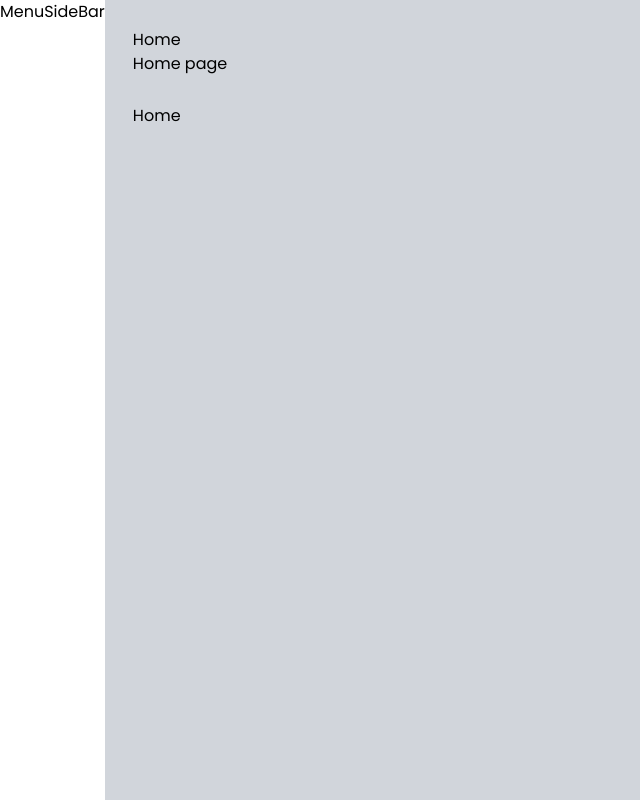
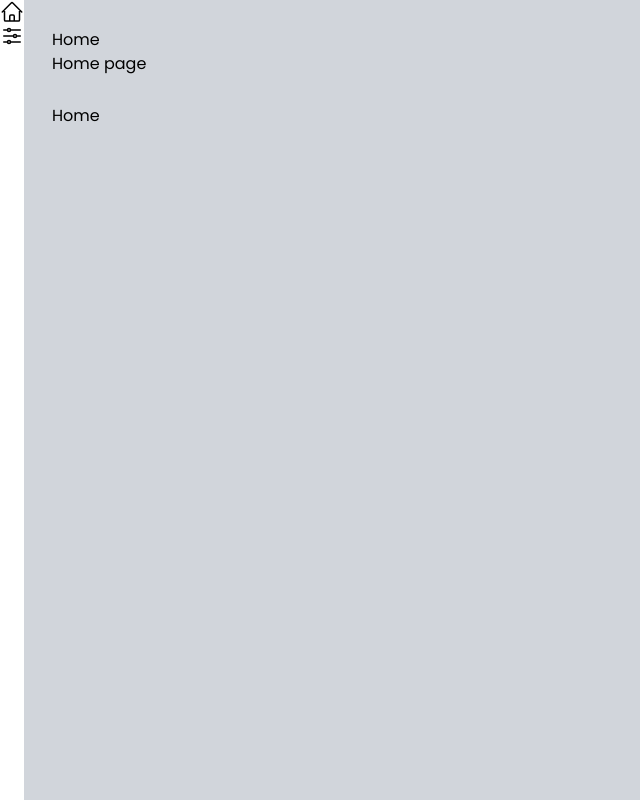
Before and after one commit to walber-vaz/admin-template, a Next.js app: page / in a window 1280 px wide. Shown: the whole page, without its empty margins (0-640 px from the left). Built offline with nearby package versions, Linux system fonts and the light colour scheme.

Commit message:
feat: set icons in menu aside

```diff
--- /dev/null
+++ b/src/components/icons/index.tsx
@@ -0,0 +1,17 @@
+import { SVGAttributes } from "react";
+
+export function HomeIcon(props: SVGAttributes<SVGElement>) {
+  return (
+    <svg fill="none" stroke="currentColor" strokeWidth={1.5} viewBox="0 0 24 24" xmlns="http://www.w3.org/2000/svg" aria-hidden="true" {...props}>
+      <path strokeLinecap="round" strokeLinejoin="round" d="M2.25 12l8.954-8.955c.44-.439 1.152-.439 1.591 0L21.75 12M4.5 9.75v10.125c0 .621.504 1.125 1.125 1.125H9.75v-4.875c0-.621.504-1.125 1.125-1.125h2.25c.621 0 1.125.504 1.125 1.125V21h4.125c.621 0 1.125-.504 1.125-1.125V9.75M8.25 21h8.25" />
+    </svg>
+  );
+}
+
+export function AdjustmentsHorizontalIcon(props: SVGAttributes<SVGElement>) {
+  return (
+    <svg fill="none" stroke="currentColor" strokeWidth={1.5} viewBox="0 0 24 24" xmlns="http://www.w3.org/2000/svg" aria-hidden="true" {...props}>
+      <path strokeLinecap="round" strokeLinejoin="round" d="M10.5 6h9.75M10.5 6a1.5 1.5 0 11-3 0m3 0a1.5 1.5 0 10-3 0M3.75 6H7.5m3 12h9.75m-9.75 0a1.5 1.5 0 01-3 0m3 0a1.5 1.5 0 00-3 0m-3.75 0H7.5m9-6h3.75m-3.75 0a1.5 1.5 0 01-3 0m3 0a1.5 1.5 0 00-3 0m-9.75 0h9.75" />
+    </svg>
+  );
+}
--- a/src/components/template/MenuAside.tsx
+++ b/src/components/template/MenuAside.tsx
@@ -1,7 +1,13 @@
+import { HomeIcon, AdjustmentsHorizontalIcon } from "../icons";
+import MenuItem from "./MenuItem";
+
 export default function MenuAside() {
   return (
     <aside>
-      <h1>MenuSideBar</h1>
+      <ul>
+        <MenuItem url="/" text="Home" icon={<HomeIcon className="h-6 w-6" />} />
+        <MenuItem url="/profile" text="Profile" icon={<AdjustmentsHorizontalIcon className="h-6 w-6" />} />
+      </ul>
     </aside>
   )
 }
--- /dev/null
+++ b/src/components/template/MenuItem.tsx
@@ -0,0 +1,13 @@
+interface MenuItemProps {
+  url: string
+  text: string
+  icon: any
+}
+
+export default function MenuItem({ url, text, icon }: MenuItemProps): JSX.Element {
+  return (
+    <li>
+      {icon}
+    </li>
+  )
+}
```
Also changed, not shown: 1 other file (tests, documents, lock files or other folders).
